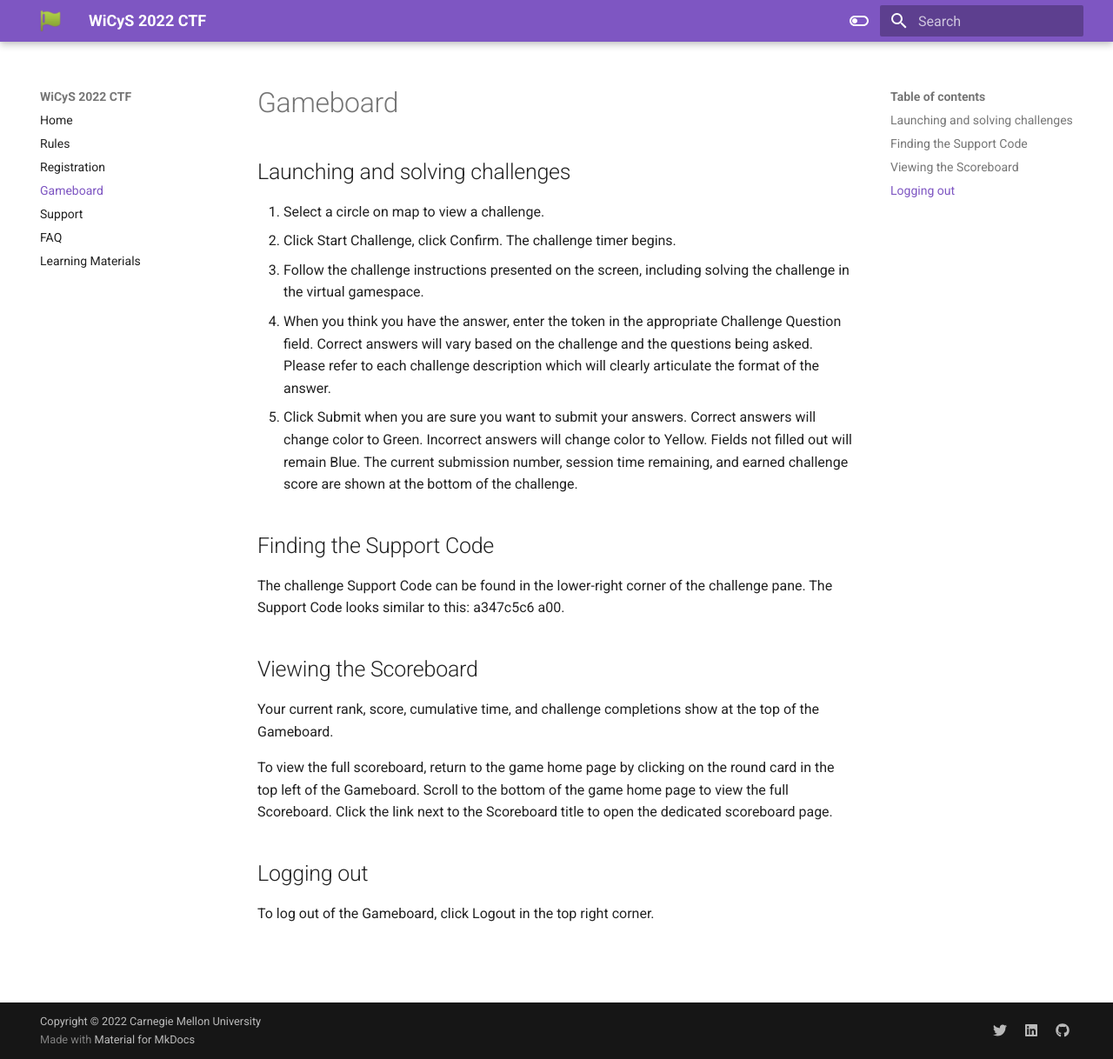
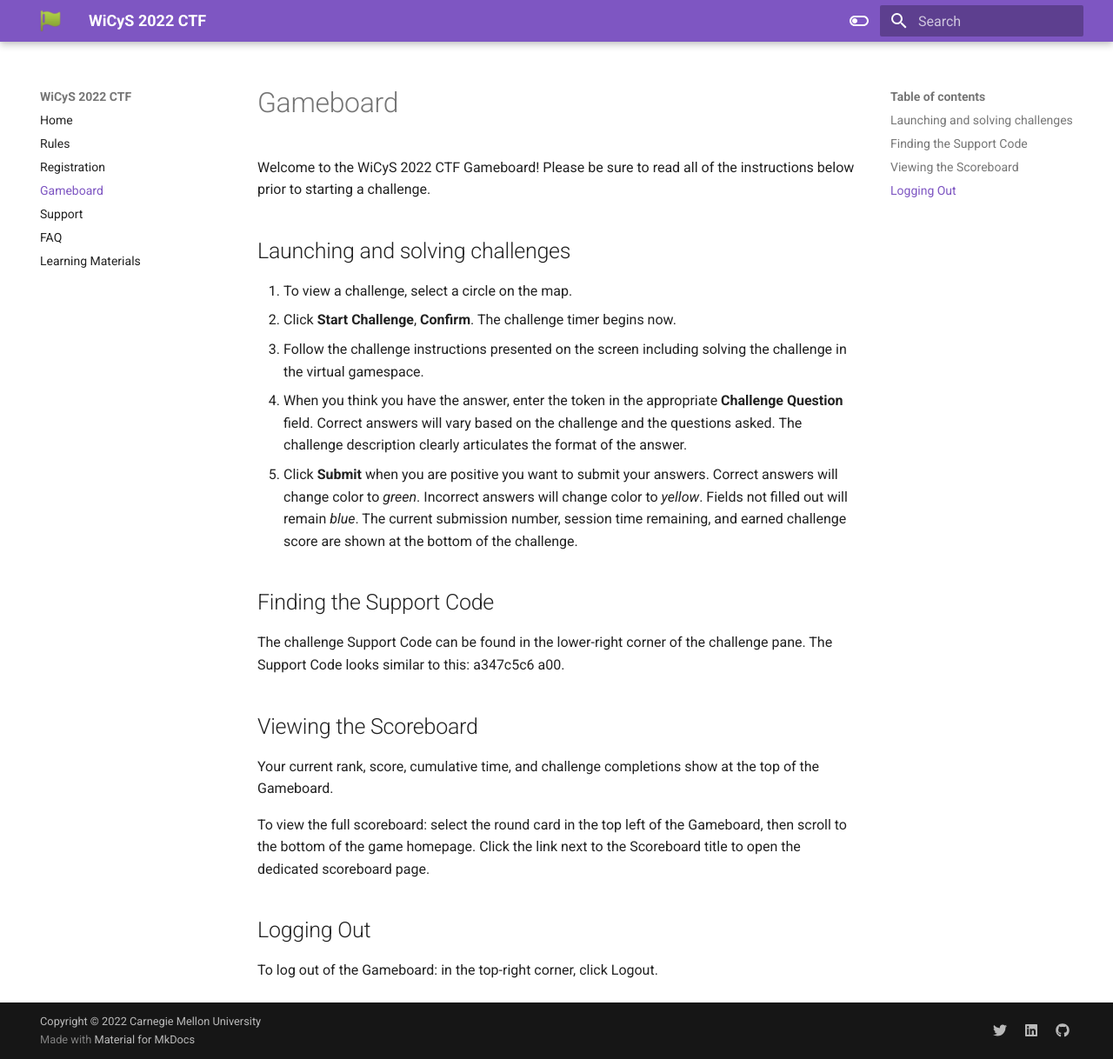
Before and after one commit to sei-mkaar/wictf-web, an MkDocs documentation site: the page built from docs/gameboard.md, in a window 1280 px wide and 1218 px high. Shown: the whole window at 87% size. Built offline with MkDocs 1.6.1 and Material for MkDocs 9.7.7, drawn with Linux system fonts in a browser that asks for light colours.

Commit message:
Update 'docs/gameboard.md'

```diff
--- a/docs/gameboard.md
+++ b/docs/gameboard.md
@@ -1,14 +1,14 @@
 # Gameboard
+
+Welcome to the WiCyS 2022 CTF Gameboard! Please be sure to read all of the instructions below prior to starting a challenge.
 
 ## Launching and solving challenges
 
-1. Select a circle on map to view a challenge.
-2. Click Start Challenge, click Confirm. The challenge timer begins.
-3. Follow the challenge instructions presented on the screen, including solving the challenge in the virtual gamespace.
-4. When you think you have the answer, enter the token in the appropriate Challenge Question field.
-Correct answers will vary based on the challenge and the questions being asked. Please refer to each challenge description which will clearly articulate the format of the answer.
-5. Click Submit when you are sure you want to submit your answers.
-Correct answers will change color to Green. Incorrect answers will change color to Yellow. Fields not filled out will remain Blue. The current submission number, session time remaining, and earned challenge score are shown at the bottom of the challenge.
+1. To view a challenge, select a circle on the map.
+2. Click **Start Challenge**, **Confirm**. The challenge timer begins now.
+3. Follow the challenge instructions presented on the screen including solving the challenge in the virtual gamespace.
+4. When you think you have the answer, enter the token in the appropriate **Challenge Question** field. Correct answers will vary based on the challenge and the questions asked. The challenge description clearly articulates the format of the answer.
+5. Click **Submit** when you are positive you want to submit your answers. Correct answers will change color to _green_. Incorrect answers will change color to _yellow_. Fields not filled out will remain _blue_. The current submission number, session time remaining, and earned challenge score are shown at the bottom of the challenge.
 
 ## Finding the Support Code
 
@@ -18,8 +18,8 @@
 
 Your current rank, score, cumulative time, and challenge completions show at the top of the Gameboard.
 
-To view the full scoreboard, return to the game home page by clicking on the round card in the top left of the Gameboard. Scroll to the bottom of the game home page to view the full Scoreboard. Click the link next to the Scoreboard title to open the dedicated scoreboard page.
+To view the full scoreboard: select the round card in the top left of the Gameboard, then scroll to the bottom of the game homepage. Click the link next to the Scoreboard title to open the dedicated scoreboard page.
 
-## Logging out
+## Logging Out
 
-To log out of the Gameboard, click Logout in the top right corner.
+To log out of the Gameboard: in the top-right corner, click Logout.
```
